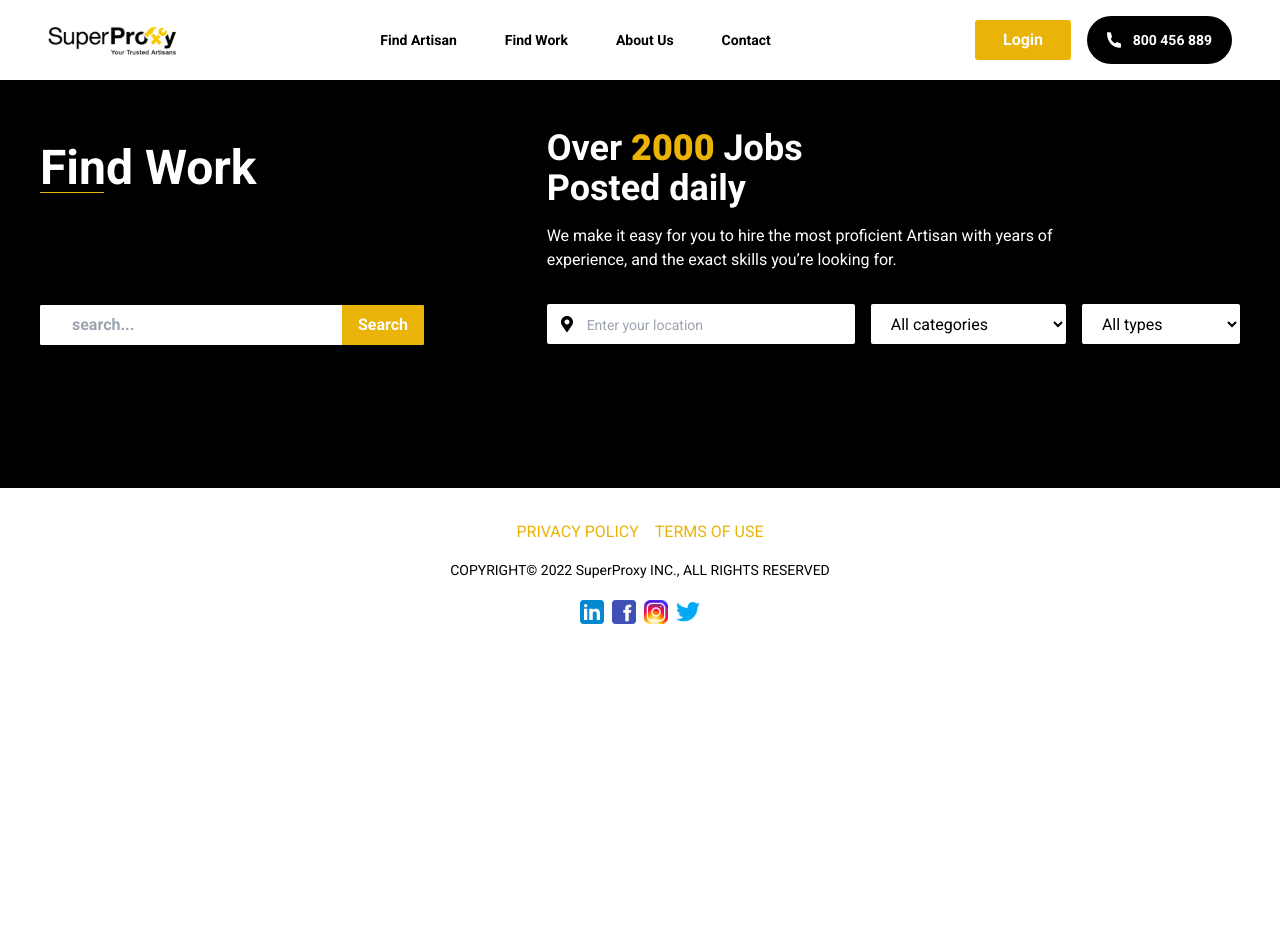
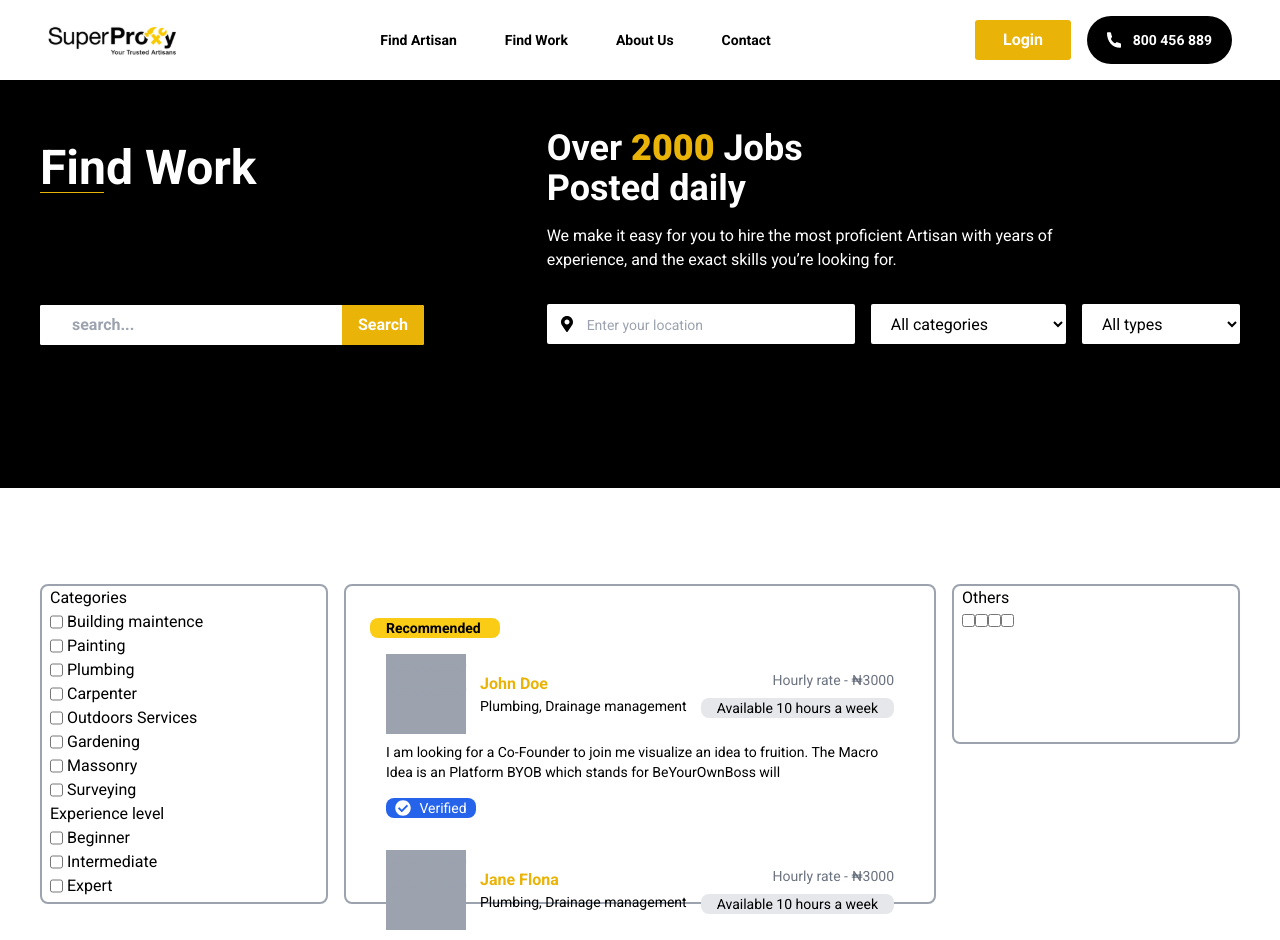
Before and after one commit to iamkennis/Artisan-Finder, a Next.js app: page /findwork in a window 1280 px wide. Shown: the top 940 px of the page. Before the commit the page ends 800 px from the top, so only its background shows below. Built offline with nearby package versions, Linux system fonts and the light colour scheme.

Commit message:
added new lists

```diff
--- a/components/Home/Findwork.tsx
+++ b/components/Home/Findwork.tsx
@@ -1,65 +1,86 @@
-import Head from 'next/head';
-import React from 'react'
-import { FaMapMarkerAlt } from 'react-icons/fa';
+import Head from "next/head";
+import React, { useState } from "react";
+import { FaCheckCircle, FaLocationArrow, FaMapMarkerAlt } from "react-icons/fa";
+import CheckBox from "../ui/Checkbox";
 // import Form from '../ui/Form';
 
 export default function FindWork() {
+  const [checked, setChecked] = useState(false);
+
+  function handleChecked() {}
+
+const nameData = [
+  {
+  name: "John Doe"
+},
+{
+  name: "Jane Flona"
+},
+{
+  name: "John Micheal"
+},
+{
+  name: "Micheal Doe"
+}
+]
+
   return (
     <>
       <Head>
         <title>Find Work</title>
-				<meta name='description' content='Generated by create next app' />
-				<link rel='icon' href='/favicon.ico' />
+        <meta name="description" content="Generated by create next app" />
+        <link rel="icon" href="/favicon.ico" />
       </Head>
-			<section className='bg-black w-full h-full'>
-				<div className='grid grid-flow-row px-8 md:px-24 lg:items-center gap-4 lg:px-10 lg:grid-cols-12 py-32'>
-					<div className='col-span-5'>
+      <section className="h-full">
+      <header className="bg-black w-full h-full">
+        <div className="grid grid-flow-row px-8 md:px-24 lg:items-center gap-4 lg:px-10 lg:grid-cols-12 py-32">
+          <div className="col-span-5">
             <div>
-							<div className='mb-8 lg:mb-28'>
-								<h1 className='text-white text-3xl lg:text-5xl font-bold'>
+              <div className="mb-8 lg:mb-28">
+                <h1 className="text-white text-3xl lg:text-5xl font-bold">
                   Find Work
                 </h1>
-								<hr className='w-16 border-yellow-500' />
+                <hr className="w-16 border-yellow-500" />
               </div>
 
               <div>
-								<form className='h-10 bg-white w-full  lg:max-w-sm rounded-[2px] font-bold flex flex-row justify-between'>
+                <form className="h-10 bg-white w-full  lg:max-w-sm rounded-[2px] font-bold flex flex-row justify-between">
                   <input
-										className='h-10 bg-white w-full px-4 lg:pl-8 lg:max-w-sm rounded-[2px] outline-none border-none'
-										placeholder='search...'
+                    className="h-10 bg-white w-full px-4 lg:pl-8 lg:max-w-sm rounded-[2px] outline-none border-none"
+                    placeholder="search..."
                   />
-									<button className='bg-yellow-500 hover:bg-yellow-600 h-10 text-white px-4 max-w-xl rounded-r-[2px] font-bold'>
+                  <button className="bg-yellow-500 hover:bg-yellow-600 h-10 text-white px-4 max-w-xl rounded-r-[2px] font-bold">
                     Search
                   </button>
                 </form>
               </div>
             </div>
           </div>
-					<div className='col-span-7'>
-						<div className='max-w-md lg:block lg:max-w-xl'>
-							<h2 className='text-white text-3xl lg:text-4xl font-bold'>
-								Over <strong className='text-yellow-500'>2000</strong> Jobs{' '}
+          <div className="col-span-7">
+            <div className="max-w-md lg:block lg:max-w-xl">
+              <h2 className="text-white text-3xl lg:text-4xl font-bold">
+                Over <strong className="text-yellow-500">2000</strong> Jobs{" "}
                 <br /> Posted daily
               </h2>
-							<p className=' lg:block text-white text-md py-4'>
+              <p className=" lg:block text-white text-md py-4">
                 We make it easy for you to hire the most proficient Artisan with
                 years of experience, and the exact skills you’re looking for.
               </p>
             </div>
-						<div className='grid lg:grid-flow-col lg:items-center lg:gap-4'>
-							<form className='h-10 bg-white w-full lg:max-w-sm rounded-[2px] flex flex-row'>
-								<FaMapMarkerAlt className='text-black-400 lg:absolute text-base m-3' />
+            <div className="grid lg:grid-flow-col lg:items-center lg:gap-4">
+              <form className="h-10 bg-white w-full lg:max-w-sm rounded-[2px] flex flex-row">
+                <FaMapMarkerAlt className="text-black-400 lg:absolute text-base m-3" />
                 <input
-									className='h-10 max-w-md  bg-white lg:px-10  lg:placeholder:text-sm rounded-md outline-none border-none'
-									placeholder='Enter your location'
+                  className="h-10 max-w-md  bg-white lg:px-10  lg:placeholder:text-sm rounded-md outline-none border-none"
+                  placeholder="Enter your location"
                 />
               </form>
-							<select className='h-10 bg-white w-full rounded-[2px] lg:max-w-sm font-sm my-4 outline-none px-4'>
+              <select className="h-10 bg-white w-full rounded-[2px] lg:max-w-sm font-sm my-4 outline-none px-4">
                 <option>All categories</option>
                 <option>SW</option>
                 <option>AS</option>
               </select>
-							<select className='h-10 bg-white w-full rounded-[2px] lg:max-w-sm font-sm outline-none px-4'>
+              <select className="h-10 bg-white w-full rounded-[2px] lg:max-w-sm font-sm outline-none px-4">
                 <option>All types</option>
                 <option>ER</option>
                 <option>EF</option>
@@ -67,6 +88,103 @@ export default function FindWork() {
             </div>
           </div>
         </div>
+      </header>
+      <main className="grid grid-flow-row my-24 px-10 lg:grid-cols-12 gap-4 h-full">
+        <div className="border-2 border-gray-400 rounded-lg w-full h-80 col-span-3">
+          <div className="px-2 gap-4">
+            <h3>Categories</h3>
+            <div>
+              <CheckBox label="Building maintence" onChange={handleChecked} />
+              <CheckBox label="Painting" onChange={handleChecked} />
+              <CheckBox label="Plumbing" onChange={handleChecked} />
+              <CheckBox label="Carpenter" onChange={handleChecked} />
+            </div>
+            <div>
+              <CheckBox label="Outdoors Services" onChange={handleChecked} />
+              <CheckBox label="Gardening" onChange={handleChecked} />
+              <CheckBox label="Massonry" onChange={handleChecked} />
+              <CheckBox label="Surveying" onChange={handleChecked} />
+            </div>
+            <div>
+              <p>Experience level</p>
+              <CheckBox label="Beginner" onChange={handleChecked} />
+              <CheckBox label="Intermediate" onChange={handleChecked} />
+              <CheckBox label="Expert" onChange={handleChecked} />
+            </div>
+          </div>
+        </div>
+        <section className="border-2 border-gray-400 rounded-lg w-full h-full col-span-6 px-2">
+          <section className="h-40 py-8 px-4 gap-4">
+             <div className="bg-yellow-400 max-w-[130px] rounded-lg px-4">
+              <p className="text-sm font-bold">Recommended</p>
+            </div>
+            {nameData.map((data) => (
+            <section className="py-4 px-4">
+              <section className="flex flex-row items-center justify-between">
+                <div className="w-[80px] h-[80px] bg-gray-400 text-gray-400">
+                  <p>000000000</p>
+                  <p>000000000</p>
+                </div>
+                <div>
+                  <h1 className="text-yellow-500 text-l font-bold">
+                    {data.name}
+                  </h1>
+                  <p className="text-sm">Plumbing, Drainage management</p>
+                </div>
+                <div>
+                  <p className="text-sm pb-2 text-gray-500 flex justify-end">
+                    Hourly rate - ₦3000
+                  </p>
+                  <div className="bg-gray-200 max-w-[200px] rounded-lg px-4">
+                    <p className="text-sm">Available 10 hours a week</p>
+                  </div>
+                </div>
+              </section>
+              <div className="w-full pt-2">
+                <p className="text-sm">
+                  I am looking for a Co-Founder to join me visualize an idea to
+                  fruition. The Macro Idea is an Platform BYOB which stands for
+                  BeYourOwnBoss will
+                </p>
+              </div>
+             <section className="pt-4">
+             <div className="bg-blue-600 max-w-[90px] justify-center text-white rounded-lg px-3 flex gap-2 items-center">
+                <div><FaCheckCircle /></div>
+                <p className="text-sm">Verified</p>
+              </div>
+              <div>
+                {/* <Fag/> */}
+              </div>
+             </section>
+            </section>))}
+            <div>
+              <hr className="w-full border-1 border-gray-400" />
+            </div>
+          </section>
+
+          {/* <div className="">
+            <button className="border-2 border-gray-400 px-4 py-[8px] font-bold rounded-lg">
+              Load more
+            </button>
+          </div> */}
+        </section>
+
+        <div className="border-2 border-gray-400 rounded-lg w-full h-40 col-span-3">
+          <div className="px-2 gap-4">
+            <h3>Others</h3>
+            <form>
+              <input
+                type="checkbox"
+                name="Building maintence"
+                value="Building maintence"
+              />
+              <input type="checkbox" name="Carpenter" value="Carpenter" />
+              <input type="checkbox" name="Painting" value="Painting" />
+              <input type="checkbox" name="Plumbing" value="Plumbing" />
+            </form>
+          </div>
+        </div>
+      </main>
       </section>
     </>
   );
--- a/components/auth/SignIn.tsx
+++ b/components/auth/SignIn.tsx
@@ -64,12 +64,12 @@ export default function SignIn() {
 				<span className='text-center'>Or</span>
 				<button className='h-10 w-64 border-1 border-gray-200 text-white bg-red-500 font-bold rounded-[3px] text-black'>
 					<span className='flex justify-center items-center gap-2'>
-					<FaGoogle /> Contiune with Google
+					<FaGoogle /> Contiune with google
 					</span>
 				</button>
 				<button className='h-10 w-64 text-white bg-blue-600 rounded-[3px] font-bold text-black'>
 					<span className='flex justify-center items-center gap-2'>
-						<FaFacebook /> Contiune with Facebook
+						<FaFacebook /> Contiune with facebook
 					</span>
 				</button>
 			</div>
--- a/components/layouts/Layout.tsx
+++ b/components/layouts/Layout.tsx
@@ -9,7 +9,7 @@ export default function Layout({children}){
     <div>
           <NavBar />
           {children}
-          <Footer/>
+          {/* <Footer/> */}
     </div>
   )
 }
--- /dev/null
+++ b/components/ui/Checkbox.tsx
@@ -0,0 +1,19 @@
+import React from "react";
+
+interface CheckBoxProps {
+  checked?: any,
+  label?: any,
+  onChange: () => void,
+}
+
+const CheckBox: React.FC<CheckBoxProps> = (props) => {
+  const {checked,label,onChange, ...rest} = props
+    return(
+        <div className="flex gap-1">
+               <input type="checkbox" {...rest} />
+               <label>{label}</label>
+        </div>
+    )
+}
+
+export default CheckBox
```
Lines whose indentation alone changed are shown as unchanged.
